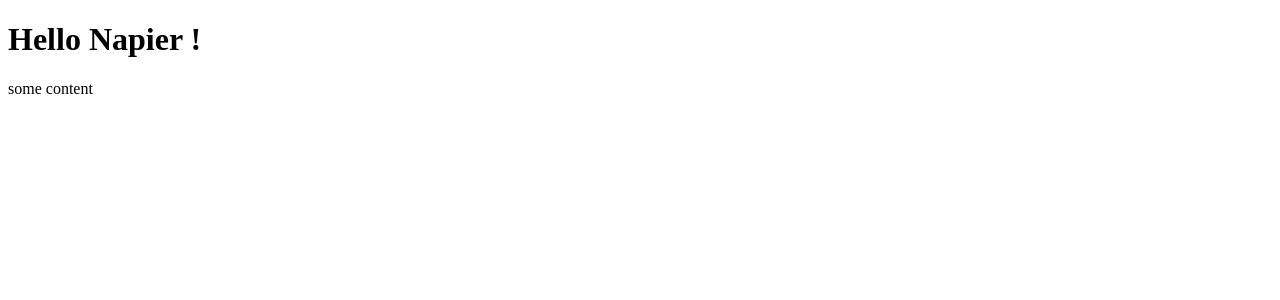
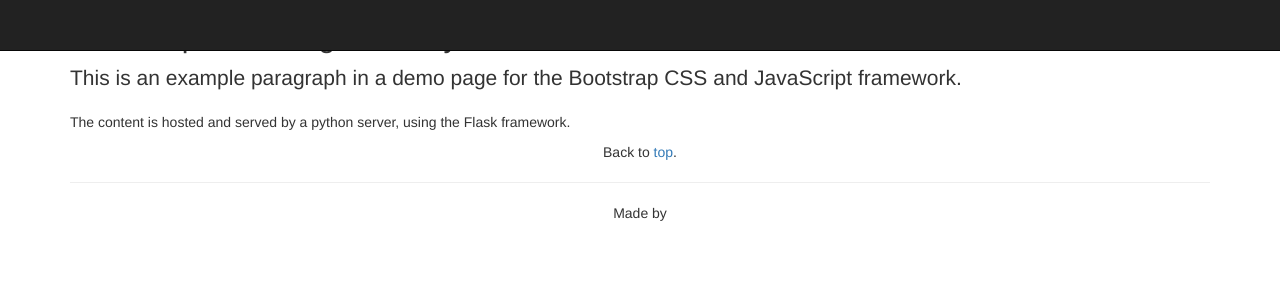
Before and after one commit to Ivan-Roger/NAP09103_CW1, a Flask app: template templates/index.html in a window 1280 px wide. Shown: the top 300 px of the page. Run offline with Flask 2, Linux system fonts and the light colour scheme; the template is opened without the code that fills it, so the values that code supplies are empty; some libraries are stand-ins or nearby versions.

Commit message:
Base navigation + templates

```diff
--- /dev/null
+++ b/templates/base.html
@@ -0,0 +1,54 @@
+{% import 'macro_common.html' as mCommon %}
+<!DOCTYPE html>
+<html>
+  <head>
+    <meta charset="utf-8" />
+    <title>{{ data.config['app_name'] }} - {% block title %}{% endblock %}</title>
+    <link rel="stylesheet" href="{{ url_for('static', filename='css/bootstrap.min.css') }}" />
+    <link rel="stylesheet" href="{{ url_for('static', filename='css/font-awesome.min.css') }}" />
+    <link rel="stylesheet" href="{{ url_for('static', filename='css/custom.css') }}" />
+  </head>
+  <body>
+    <nav class="navbar navbar-inverse navbar-fixed-top">
+      <div class="container-fluid">
+        <!-- Brand and toggle get grouped for better mobile display -->
+        <div class="navbar-header">
+          <button type="button" class="navbar-toggle collapsed" data-toggle="collapse" data-target="#navbar" aria-expanded="false">
+            <span class="sr-only">Toggle navigation</span>
+            <span class="icon-bar"></span>
+            <span class="icon-bar"></span>
+            <span class="icon-bar"></span>
+          </button>
+          <a class="navbar-brand" href="/">{{ data.config['app_name'] }}</a>
+        </div>
+
+        <!-- Collect the nav links, forms, and other content for toggling -->
+        <div class="collapse navbar-collapse" id="navbar">
+          <ul class="nav navbar-nav">
+            {% for navItem in data.nav %}
+              {{ mCommon.navItem(navItem, data.active) }}
+            {% endfor %}
+          </ul>
+        </div><!-- /.navbar-collapse -->
+      </div><!-- /.container-fluid -->
+    </nav>
+    <div id="alerts">
+      {% for info in get_flashed_messages() %}
+        <div class="alert alert-info alert-dismissible" role="alert">
+          <i class="fa fa-info fa-fw"></i>
+          <span class="text">{{ info }}</span>
+          <button type="button" class="close" data-dismiss="alert" aria-label="Close"><span aria-hidden="true">&times;</span></button>
+        </div>
+      {% endfor %}
+    </div>
+    {% block content %}
+    {% endblock %}
+    <footer class="container text-center">
+      <p>Back to <a href="#">top</a>.</p>
+      <hr/>
+      <p>Made by <a href="mailto:{{ data.config['app_contact'] }}">{{ data.config['app_author'] }}</a></p>
+    </footer>
+    <script src="https://ajax.googleapis.com/ajax/libs/jquery/1.11.3/jquery.min.js" charset="utf-8"></script>
+    <script src="{{ url_for('static', filename='js/bootstrap.min.js') }}" charset="utf-8"></script>
+  </body>
+</html>
--- a/templates/index.html
+++ b/templates/index.html
@@ -1,26 +1,13 @@
-<!DOCTYPE html>
-<html>
-  <head>
-    <meta charset="utf-8" />
-    <title>Hello</title>
-    <link rel="stylesheet" href="/static/css/index.css"/>
-  </head>
-  <body>
-    <h1>Hello Napier !</h1>
-    {% with messages = get_flashed_messages() %}
-    {% if messages %}
-      <aside class="notifs">
-        <ul>
-          {% for flash in messages %}
-            <li class="notif notif-info">{{ flash }}</li>
-          {% endfor %}
-        </ul>
-      </aside>
-    {% endif %}
-    {% endwith %}
+{% extends 'base.html' %}
 
-    <section>
-      <p>some content</p>
-    </section>
-  </body>
-</html>
+{% block title %}Home{% endblock %}
+
+{% block content %}
+<section>
+  <article  class="container">
+    <h2>Bootstrap test using Flask Python framework</h2>
+    <p class="lead">This is an example paragraph in a demo page for the Bootstrap CSS and JavaScript framework.</p>
+    <p>The content is hosted and served by a python server, using the Flask framework.</p>
+  </article>
+</section>
+{% endblock %}
--- /dev/null
+++ b/templates/macro_common.html
@@ -0,0 +1,7 @@
+{% macro navItem(item, active) %}
+  {% if item.path == active %}
+    <li class="active"><a href="#">{{ item.name}} <span class="sr-only">(current)</span></a></li>
+  {% else %}
+    <li><a href="{{ item.path }}">{{ item.name}}</a></li>
+  {% endif %}
+{% endmacro %}
```
Also changed, not shown: templates/about.html (added, +19 -0 lines), templates/e404.html (added, +11 -0 lines).
